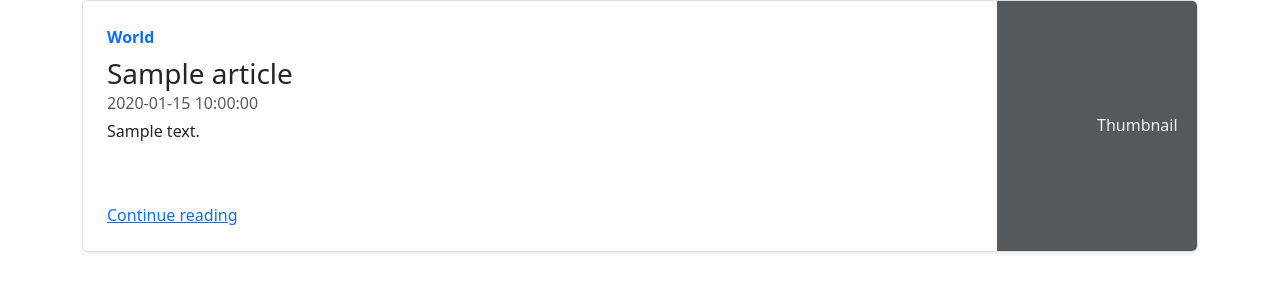
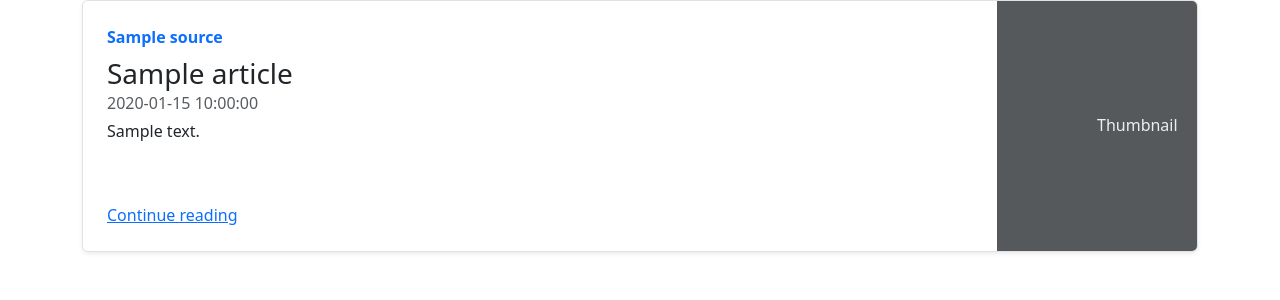
Before and after one commit to some0person/ITEvents, a Flask app: template Flask/templates/index.html in a window 1280 px wide. Shown: the top 300 px of the page. Run offline with Flask 2, Linux system fonts and the light colour scheme; the template is opened without the code that fills it: most values are stand-ins (such as "Sample title", 1, 10 or a date in 2020).

Commit message:
Add the source parameter

```diff
--- a/Flask/app.py
+++ b/Flask/app.py
@@ -5,6 +5,7 @@ from flask import Flask, render_template
 from datetime import datetime
 news = [
     {
+    'source': 'Source 0',
     'id': 0,
     'date': datetime(2023, 2, 24, 15, 56, 29, 188963),
     'title': 'Article 0',
@@ -13,6 +14,7 @@ news = [
     'date_updated': datetime.now()
     },
     {
+    'source': 'Source 1',
     'id': 1,
     'date': datetime(2023, 2, 24, 15, 58, 36, 194402),
     'title': 'Article 1',
--- a/Flask/templates/index.html
+++ b/Flask/templates/index.html
@@ -12,7 +12,7 @@ Home page
     <div class="col-md container">
         <div class="row g-0 border rounded overflow-hidden flex-md-row mb-4 shadow-sm h-md-250 position-relative">
         <div class="col p-4 d-flex flex-column position-static">
-            <strong class="d-inline-block mb-2 text-primary">World</strong>
+            <strong class="d-inline-block mb-2 text-primary">{{ article['source'] }}</strong>
             <h3 class="mb-0">{{ article['title'] }}</h3>
             <div class="mb-1 text-muted">{{ article['date'] }}</div>
             <p class="card-text mb-auto">{{ article['description'] }}</p>
```
